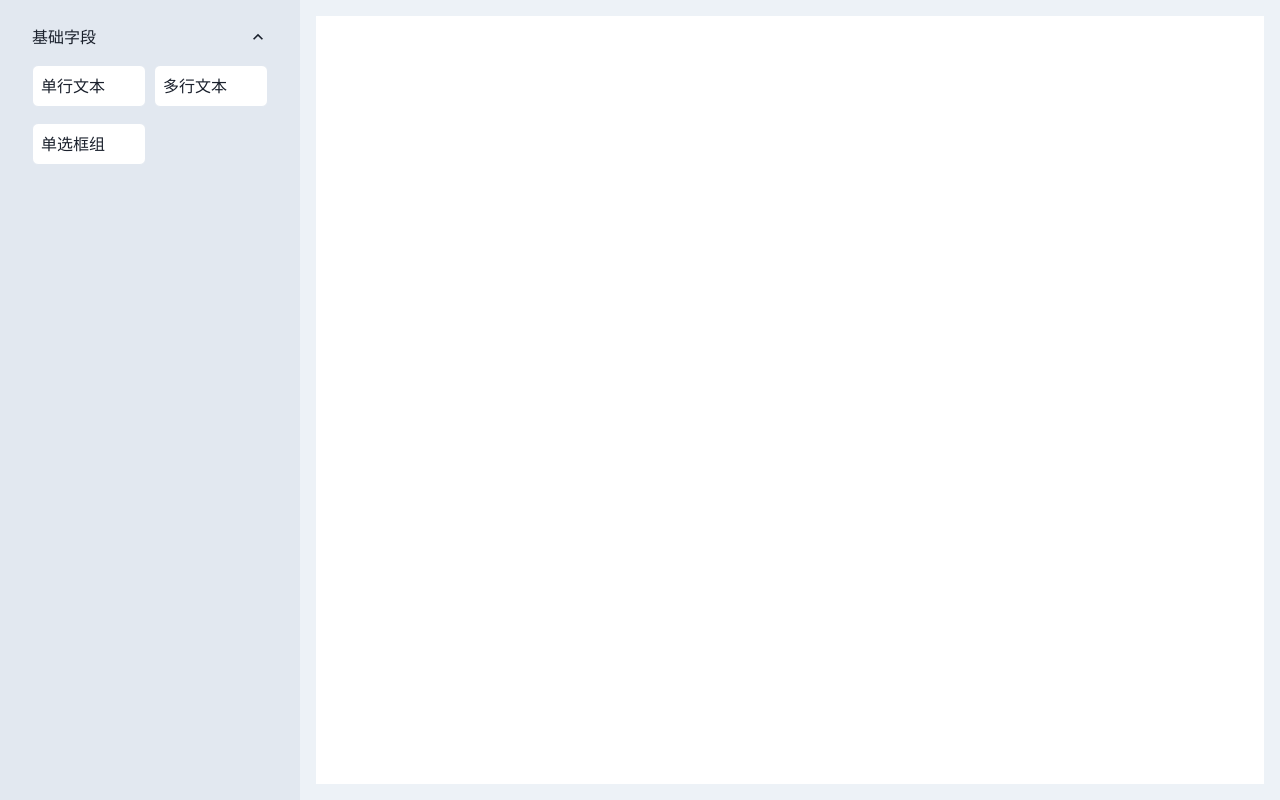
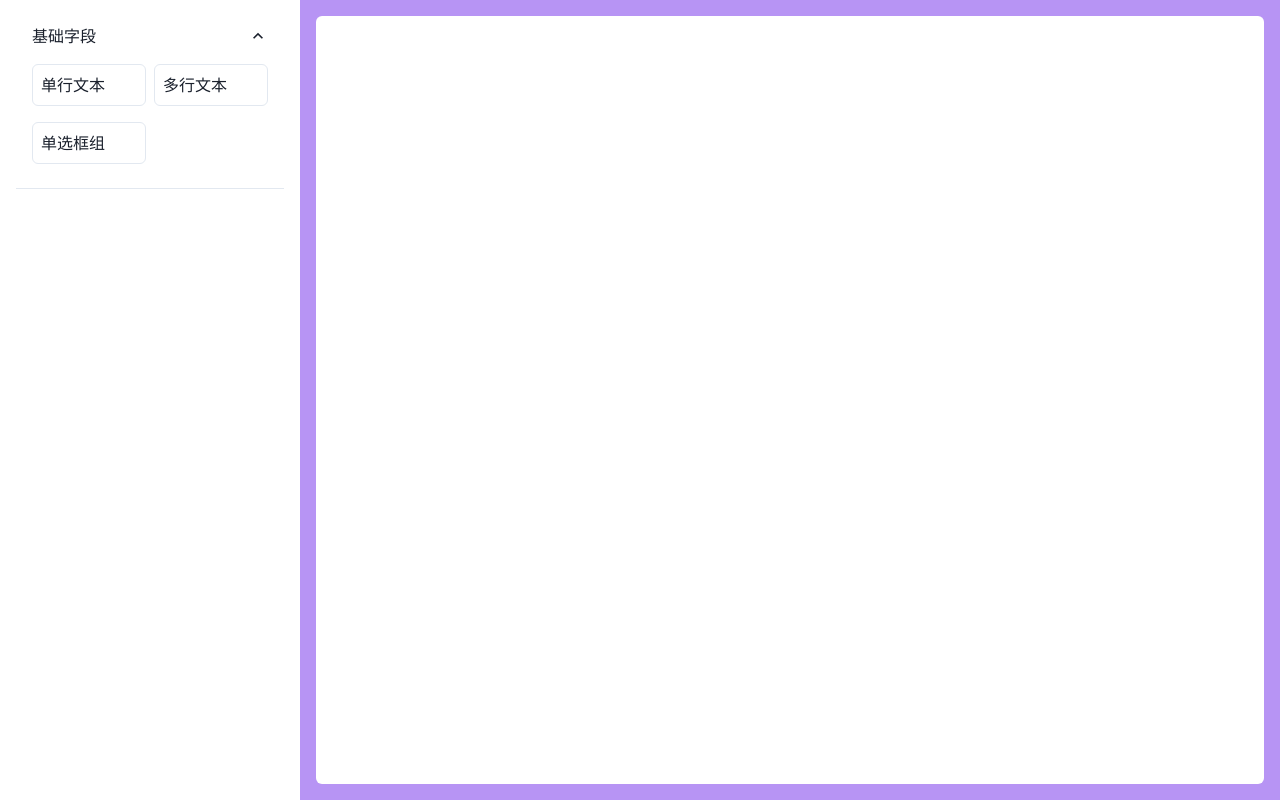
Before and after one commit to Wecle/fomu, a React (Vite) app: page / in a window 1280 px wide. Built offline with nearby package versions, Linux system fonts and the light colour scheme.

Commit message:
refactor: useFomuDnd hooks and update component styles

```diff
--- a/src/components/FormContainer/FormContainer.tsx
+++ b/src/components/FormContainer/FormContainer.tsx
@@ -10,7 +10,7 @@ interface FormContainerProps {
 
 const FormContainer = ({ widgets, activeWidget }: FormContainerProps) => {
   return (
-    <Box w="100%" h="100%" margin="auto" bg="white">
+    <Box w="100%" h="100%" margin="auto" bg="white" borderRadius="md">
       <SortableContext
         items={widgets.map((w) => w.codeId)}
         strategy={verticalListSortingStrategy}
--- a/src/components/Item/DragableItem.tsx
+++ b/src/components/Item/DragableItem.tsx
@@ -1,6 +1,6 @@
 import { Box } from '@chakra-ui/react'
 import { UniqueIdentifier, useDraggable } from '@dnd-kit/core'
-import { AnyObject } from '@/helpers/type'
+import { AnyObject } from '@/types/type'
 
 interface DragableItemProps<T> {
   type: UniqueIdentifier
--- a/src/components/Item/SortableItem.tsx
+++ b/src/components/Item/SortableItem.tsx
@@ -2,7 +2,7 @@ import React from 'react'
 import { UniqueIdentifier } from '@dnd-kit/core'
 import { useSortable } from '@dnd-kit/sortable'
 import { CSS } from '@dnd-kit/utilities'
-import { AnyObject } from '@/helpers/type'
+import { AnyObject } from '@/types/type'
 
 interface SortableItemProps<T> {
   idx: UniqueIdentifier
--- a/src/components/MaterialBar/MaterialBar.tsx
+++ b/src/components/MaterialBar/MaterialBar.tsx
@@ -22,7 +22,7 @@ interface MaterialBarProps {
 const MaterialBar = ({ addMaterialItem }: MaterialBarProps) => {
   return (
     <Box
-      bg="gray.200"
+      bg="slate.100"
       width="300px"
       flexShrink={0}
       p="4"
@@ -45,7 +45,7 @@ const MaterialBar = ({ addMaterialItem }: MaterialBarProps) => {
         defaultIndex={materialConfig.map((_, index) => index)}
       >
         {materialConfig.map((category, index) => (
-          <AccordionItem key={index}>
+          <AccordionItem key={index} borderTop="none">
             <AccordionButton>
               <Box flex="1" textAlign="left">
                 {category.category}
--- /dev/null
+++ b/src/hooks/index.ts
@@ -0,0 +1,3 @@
+import useFomuDnd from './useFomuDnd'
+
+export { useFomuDnd }
--- /dev/null
+++ b/src/hooks/useFomuDnd.ts
@@ -0,0 +1,92 @@
+import { useCallback, useState } from 'react'
+import { DragEndEvent, DragStartEvent, DragOverEvent } from '@dnd-kit/core'
+import { MaterialItem } from '@/components/Materials/materials'
+import { arrayMove } from '@dnd-kit/sortable'
+
+export default function useFomuDnd() {
+  const [widgets, setWidgets] = useState<MaterialItem[]>([])
+  const [activeWidget, setActiveWidget] = useState<MaterialItem | null>(null)
+
+  const addWidget = (widget: MaterialItem) => {
+    console.log('addWidget', widget)
+  }
+
+  const getCodeId = useCallback(
+    ({ widgetType, type }: MaterialItem) => {
+      const currentWidgetCount = widgets.filter(
+        (w) => w.widgetType === widgetType
+      ).length
+      return `${type}_${currentWidgetCount}`
+    },
+    [widgets]
+  )
+
+  const reorderExistingWidget = (
+    widgets: MaterialItem[],
+    oldIndex: number,
+    newIndex: number
+  ) => {
+    return arrayMove(widgets, oldIndex, newIndex)
+  }
+
+  const insertNewWidget = (
+    widgets: MaterialItem[],
+    newWidgetData: MaterialItem,
+    insertIndex: number
+  ) => {
+    return [
+      ...widgets.slice(0, insertIndex),
+      newWidgetData,
+      ...widgets.slice(insertIndex)
+    ]
+  }
+
+  const updateWidgets = useCallback(({ active, over }: DragOverEvent) => {
+    setWidgets((prevWidgets) => {
+      const activeCodeId = active.data.current?.codeId as string
+      const overCodeId = over?.id
+
+      const oldIndex = prevWidgets.findIndex((w) => w.codeId === activeCodeId)
+      const newIndex = prevWidgets.findIndex((w) => w.codeId === overCodeId)
+
+      const isExistingWidget = oldIndex !== -1
+
+      return isExistingWidget
+        ? reorderExistingWidget(prevWidgets, oldIndex, newIndex)
+        : insertNewWidget(
+            prevWidgets,
+            JSON.parse(JSON.stringify(active.data.current)),
+            newIndex
+          )
+    })
+  }, [])
+
+  const handleDragStart = ({ active }: DragStartEvent) => {
+    const material = active.data.current as MaterialItem
+    material.codeId = getCodeId(material)
+    setActiveWidget(material)
+  }
+
+  const handleDragOver = useCallback(
+    (event: DragOverEvent) => {
+      console.log('handleDragOver', event)
+      updateWidgets(event)
+    },
+    [updateWidgets]
+  )
+
+  const handleDragEnd = (event: DragEndEvent) => {
+    console.log('handleDragEnd', event)
+    updateWidgets(event)
+    setActiveWidget(null)
+  }
+
+  return {
+    widgets,
+    activeWidget,
+    addWidget,
+    handleDragStart,
+    handleDragOver,
+    handleDragEnd
+  }
+}
--- a/src/pages/Home.tsx
+++ b/src/pages/Home.tsx
@@ -1,95 +1,20 @@
-import { useCallback, useState } from 'react'
 import { Box } from '@chakra-ui/react'
 import MaterialBar from '@/components/MaterialBar/MaterialBar'
 import FormContainer from '@/components/FormContainer/FormContainer'
 import Item from '@/components/Item/Item'
-import {
-  DndContext,
-  DragEndEvent,
-  DragStartEvent,
-  DragOverlay,
-  DragOverEvent
-} from '@dnd-kit/core'
-import { MaterialItem, materialNameMap } from '@/components/Materials/materials'
-import { arrayMove } from '@dnd-kit/sortable'
+import { DndContext, DragOverlay } from '@dnd-kit/core'
+import { materialNameMap } from '@/components/Materials/materials'
+import { useFomuDnd } from '@/hooks'
 
 const Home = () => {
-  const [widgets, setWidgets] = useState<MaterialItem[]>([])
-  const [activeWidget, setActiveWidget] = useState<MaterialItem | null>(null)
-
-  const addWidget = (widget: MaterialItem) => {
-    console.log('addWidget', widget)
-  }
-
-  const getCodeId = useCallback(
-    ({ widgetType, type }: MaterialItem) => {
-      const currentWidgetCount = widgets.filter(
-        (w) => w.widgetType === widgetType
-      ).length
-      return `${type}_${currentWidgetCount}`
-    },
-    [widgets]
-  )
-
-  const reorderExistingWidget = (
-    widgets: MaterialItem[],
-    oldIndex: number,
-    newIndex: number
-  ) => {
-    return arrayMove(widgets, oldIndex, newIndex)
-  }
-
-  const insertNewWidget = (
-    widgets: MaterialItem[],
-    newWidgetData: MaterialItem,
-    insertIndex: number
-  ) => {
-    return [
-      ...widgets.slice(0, insertIndex),
-      newWidgetData,
-      ...widgets.slice(insertIndex)
-    ]
-  }
-
-  const updateWidgets = useCallback(({ active, over }: DragOverEvent) => {
-    setWidgets((prevWidgets) => {
-      const activeCodeId = active.data.current?.codeId as string
-      const overCodeId = over?.id
-
-      const oldIndex = prevWidgets.findIndex((w) => w.codeId === activeCodeId)
-      const newIndex = prevWidgets.findIndex((w) => w.codeId === overCodeId)
-
-      const isExistingWidget = oldIndex !== -1
-
-      return isExistingWidget
-        ? reorderExistingWidget(prevWidgets, oldIndex, newIndex)
-        : insertNewWidget(
-            prevWidgets,
-            JSON.parse(JSON.stringify(active.data.current)),
-            newIndex
-          )
-    })
-  }, [])
-
-  const handleDragStart = ({ active }: DragStartEvent) => {
-    const material = active.data.current as MaterialItem
-    material.codeId = getCodeId(material)
-    setActiveWidget(material)
-  }
-
-  const handleDragOver = useCallback(
-    (event: DragOverEvent) => {
-      console.log('handleDragOver', event)
-      updateWidgets(event)
-    },
-    [updateWidgets]
-  )
-
-  const handleDragEnd = (event: DragEndEvent) => {
-    console.log('handleDragEnd', event)
-    updateWidgets(event)
-    setActiveWidget(null)
-  }
+  const {
+    widgets,
+    activeWidget,
+    addWidget,
+    handleDragStart,
+    handleDragOver,
+    handleDragEnd
+  } = useFomuDnd()
 
   return (
     <DndContext
@@ -99,7 +24,7 @@ const Home = () => {
     >
       <Box display="flex" h="100vh" w="100vw">
         <MaterialBar addMaterialItem={addWidget} />
-        <Box flex="1" p="4" bg="gray.100">
+        <Box flex="1" p="4" bg="purple.300">
           <FormContainer widgets={widgets} activeWidget={activeWidget} />
         </Box>
       </Box>
```
Also changed, not shown: src/types/type.ts (renamed from src/helpers/type.ts).
